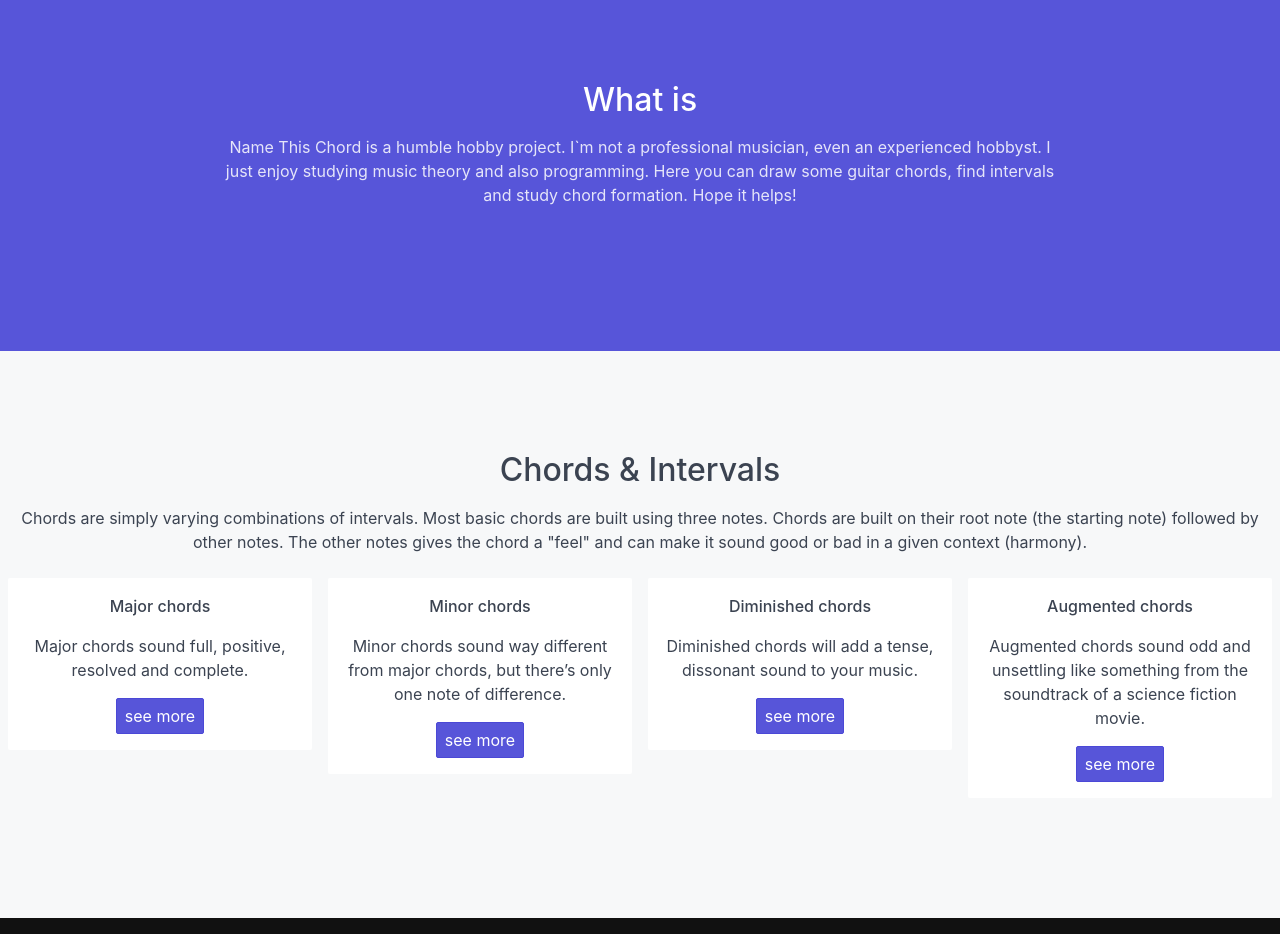
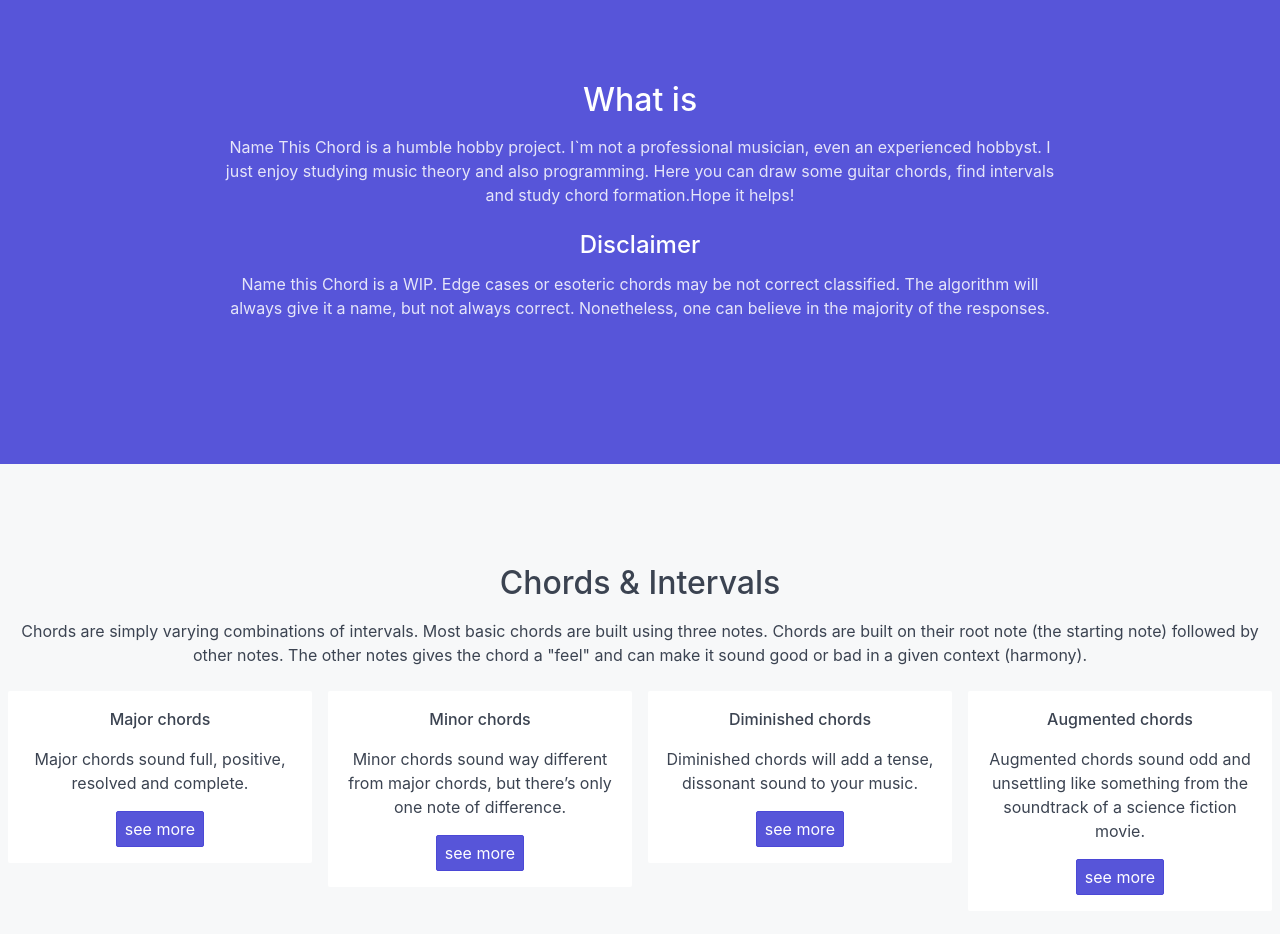
Before and after one commit to ericmiguel/name-this-chord, a website with bundled scripts: page index.html in a window 1280 px wide. Shown: the part 780-1714 px from the top of the page. Built offline with nearby package versions, Linux system fonts and the light colour scheme.

Commit message:
:pencil: disclaimer and wip alert

```diff
--- a/index.html
+++ b/index.html
@@ -118,7 +118,16 @@
 							professional musician, even an experienced hobbyst. I just
 							enjoy studying music theory and also programming. Here you
 							can draw some guitar chords, find intervals and study chord
-							formation. Hope it helps!
+							formation.Hope it helps!
+						</p>
+						<div class="column col-12">
+							<h4>Disclaimer</h4>
+						</div>
+						<p class="text-secondary">
+							Name this Chord is a WIP. Edge cases or esoteric chords
+							may be not correct classified. The algorithm will always
+							give it a name, but not always correct. Nonetheless,
+							one can believe in the majority of the responses.
 						</p>
 					</div>
 				</div>
```
